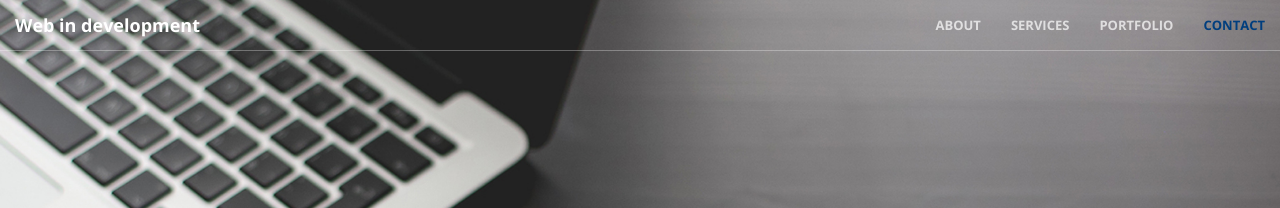
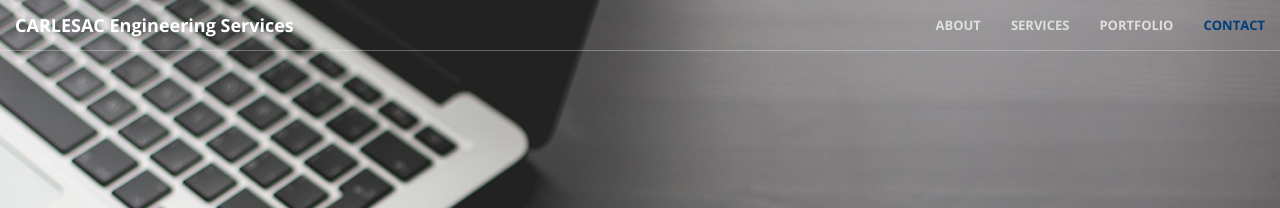
Before and after one commit to carlesac/carlesac.github.io, a Jekyll site: the page built from index.html, in a window 1280 px wide. Shown: the top 208 px of the page. Built offline with Jekyll 4.4.1, drawn with Linux system fonts in a browser that asks for light colours.

Commit message:
Update nav.html

```diff
--- a/_includes/nav.html
+++ b/_includes/nav.html
@@ -8,7 +8,7 @@
                 <span class="icon-bar"></span>
                 <span class="icon-bar"></span>
             </button>
-            <a class="navbar-brand page-scroll" href="#page-top">Web in development</a>
+            <a class="navbar-brand page-scroll" href="#page-top">CARLESAC Engineering Services</a>
         </div>
 
         <!-- Collect the nav links, forms, and other content for toggling -->
```
